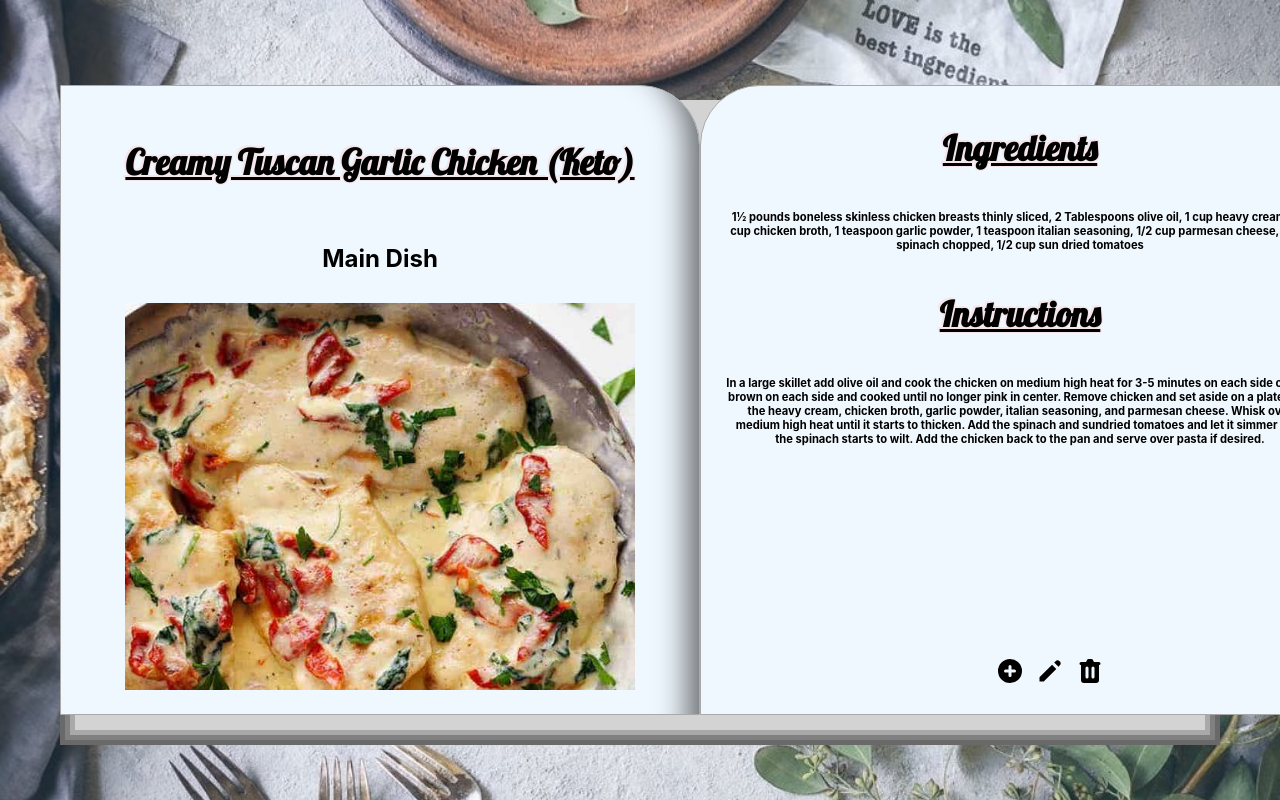
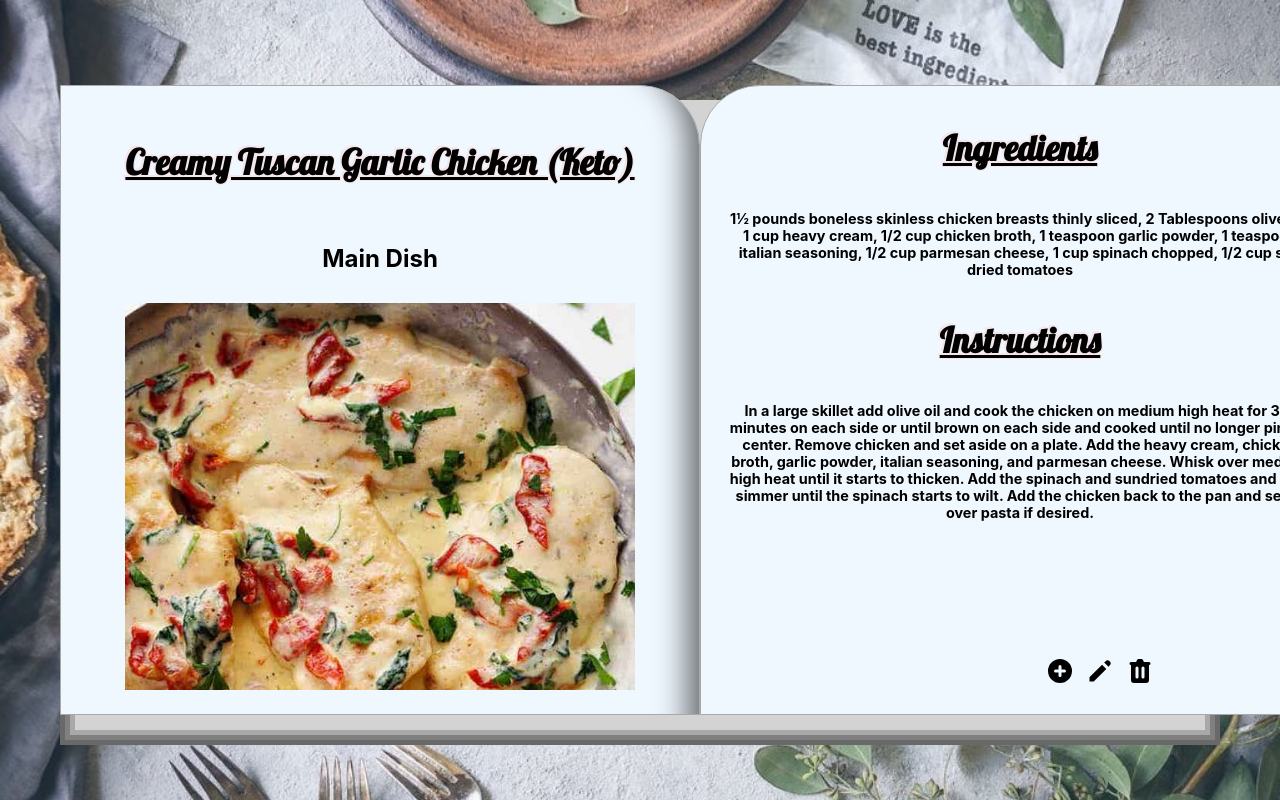
Before and after one commit to zetske/My-Recipe-Book, a React (Create React App) app: page / in a window 1280 px wide. Shown: the top 800 px of the page. Built offline with nearby package versions, Linux system fonts and the light colour scheme.

Commit message:
Change font-size

```diff
--- a/src/ShowRecipe.css
+++ b/src/ShowRecipe.css
@@ -186,7 +186,7 @@ h1 {
 
 .pageTwo h3 {
   margin: 25px;
-  font-size: 0.7em;
+  font-size: 0.9em;
   max-height: 200px;
   overflow: scroll;
 }
@@ -194,7 +194,7 @@ h1 {
 .bottomIcons {
   position: absolute;
   bottom: 110px;
-  right: 170px;
+  right: 120px;
 }
 
 .bottomIcons svg {
```
Also changed, not shown: src/nav/next.png.
